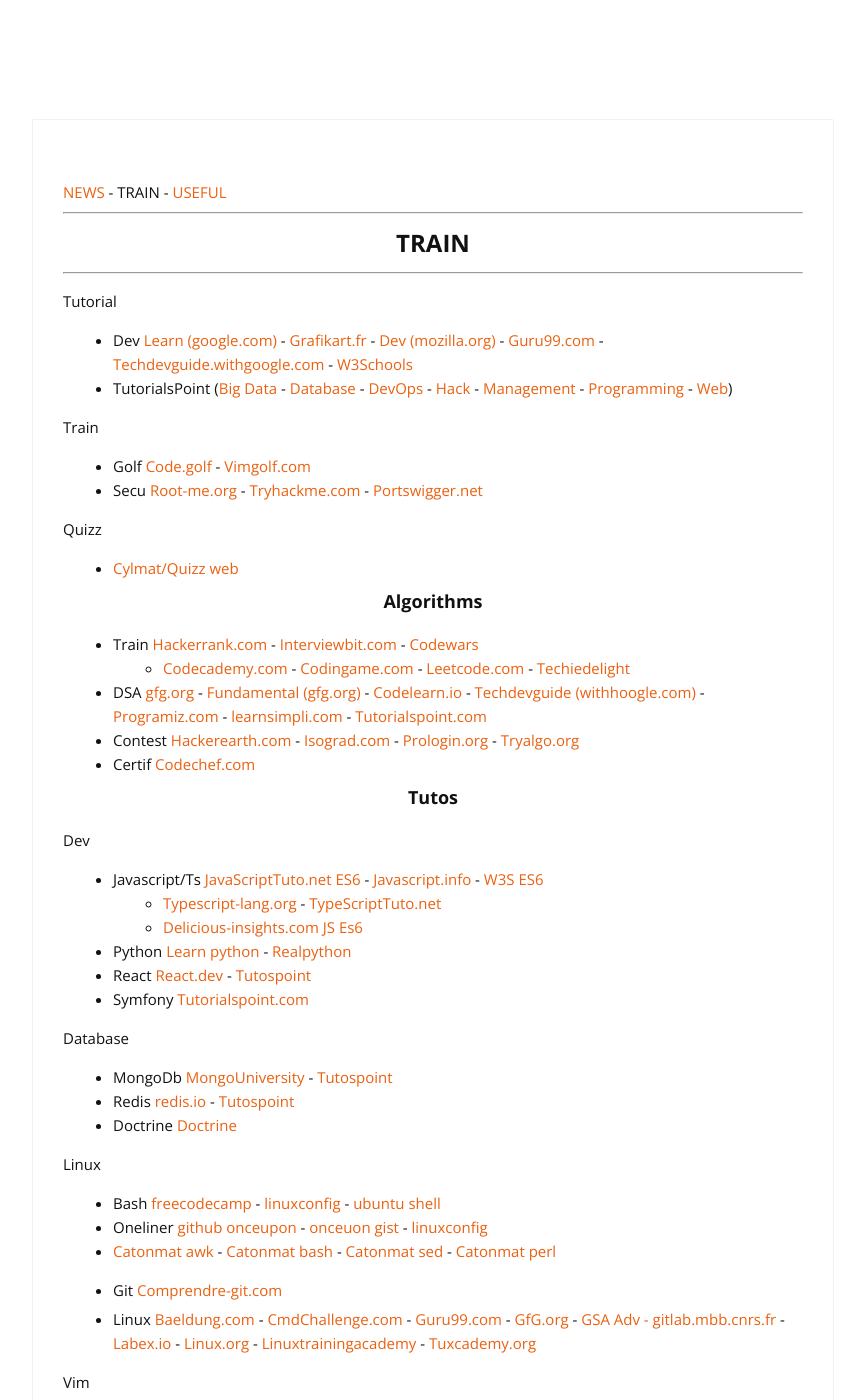
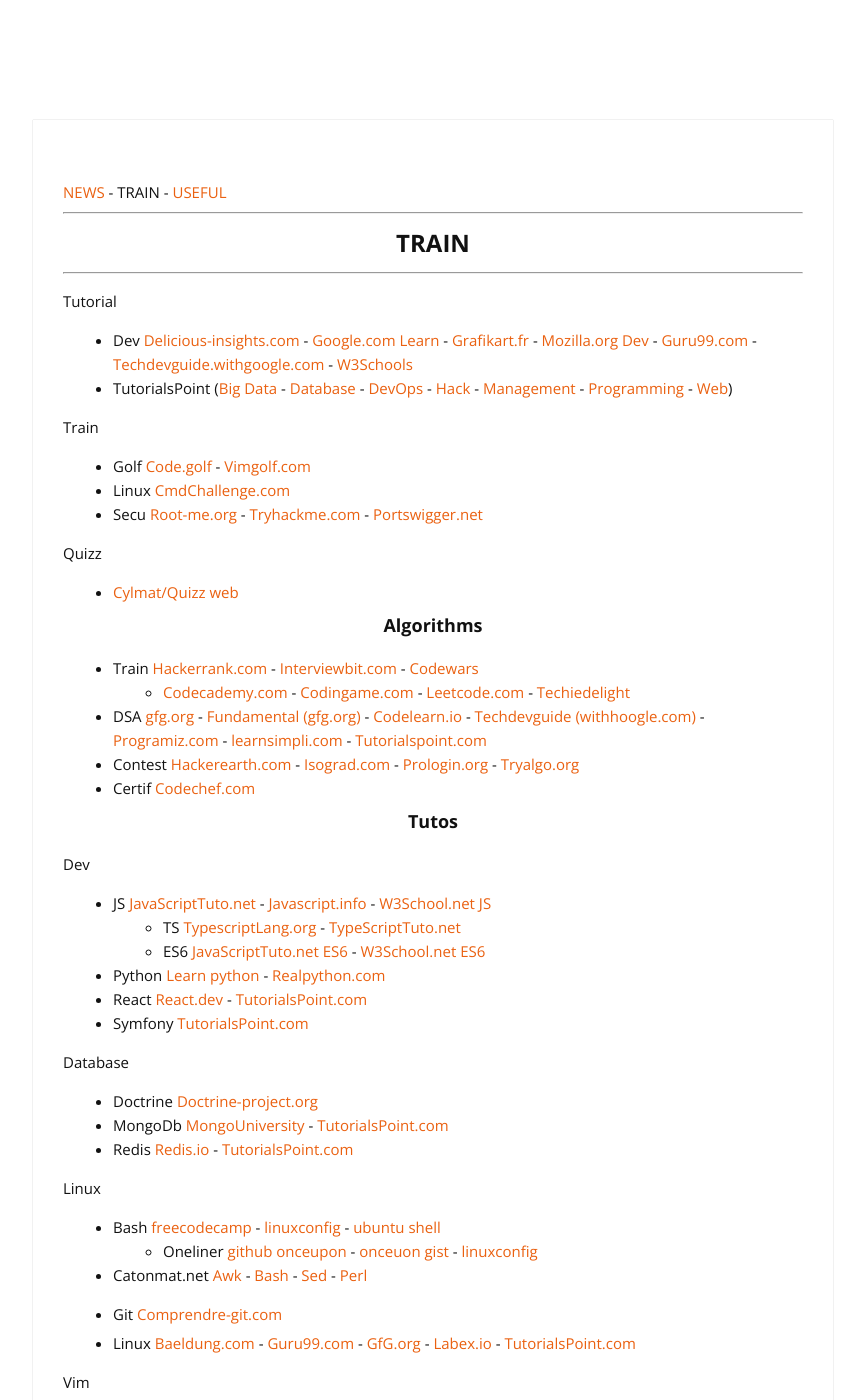
Before and after one commit to cylmat/cylmat.github.io, a Jekyll site: the page built from _pages/train.md, in a window 1280 px wide and 1400 px high. Shown: the whole window, without its empty margins (207-1072 px from the left). Built offline with Jekyll 4.4.1, drawn with Linux system fonts in a browser that asks for light colours; nearby versions of some CDN libraries.

Commit message:
Update train.md

```diff
--- a/_pages/train.md
+++ b/_pages/train.md
@@ -11,11 +11,12 @@
 ---
 
 Tutorial
-* Dev [Learn (google.com)](https://developers.google.com/learn) - [Grafikart.fr](https://grafikart.fr/tutoriels) - [Dev (mozilla.org)](https://developer.mozilla.org/fr/docs/Learn_web_development) - [Guru99.com](https://www.guru99.com) - [Techdevguide.withgoogle.com](https://techdevguide.withgoogle.com) - [W3Schools](https://www.w3schools.com)
+* Dev [Delicious-insights.com](https://delicious-insights.com/fr/articles-et-tutos) - [Google.com Learn](https://developers.google.com/learn) - [Grafikart.fr](https://grafikart.fr/tutoriels) - [Mozilla.org Dev](https://developer.mozilla.org/fr/docs/Learn_web_development) - [Guru99.com](https://www.guru99.com) - [Techdevguide.withgoogle.com](https://techdevguide.withgoogle.com) - [W3Schools](https://www.w3schools.com)
 * TutorialsPoint ([Big Data](https://www.tutorialspoint.com/big_data_tutorials.htm) - [Database](https://www.tutorialspoint.com/database_tutorials.htm) - [DevOps](https://www.tutorialspoint.com/devops_tutorials.htm) - [Hack](https://www.tutorialspoint.com/ethical_hacking) - [Management](https://www.tutorialspoint.com/management_tutorials.htm) - [Programming](https://www.tutorialspoint.com/computer_programming_tutorials.htm) - [Web](https://www.tutorialspoint.com/web_development_tutorials.htm))
 
 Train
 * Golf [Code.golf](https://code.golf) - [Vimgolf.com](https://www.vimgolf.com)
+* Linux [CmdChallenge.com](https://cmdchallenge.com)
 * Secu [Root-me.org](https://www.root-me.org) - [Tryhackme.com](https://tryhackme.com) - [Portswigger.net](https://portswigger.net/web-security)
 
 Quizz
@@ -33,25 +34,25 @@
 ### <center>Tutos</center>
 
 Dev
-* Javascript/Ts [JavaScriptTuto.net ES6](https://www.javascripttutorial.net/es6) - [Javascript.info](https://fr.javascript.info) - [W3S ES6](https://www.w3schools.com/js/js_es6.asp)
-  + [Typescript-lang.org](https://www.typescriptlang.org/docs/handbook/typescript-from-scratch.html) - [TypeScriptTuto.net](https://www.typescripttutorial.net)
-  + [Delicious-insights.com JS Es6](https://delicious-insights.com/fr/articles-et-tutos)
-* Python [Learn python](https://www.learnpython.org) - [Realpython](https://realpython.com)
-* React [React.dev](https://react.dev/learn) - [Tutospoint](https://www.tutorialspoint.com/reactjs/reactjs_installation.htm)
-* Symfony [Tutorialspoint.com](https://www.tutorialspoint.com/symfony/index.htm)
+* JS [JavaScriptTuto.net](https://www.javascripttutorial.net) - [Javascript.info](https://fr.javascript.info) - [W3School.net JS](https://www.w3schools.com/js)
+  + TS [TypescriptLang.org](https://www.typescriptlang.org/docs/handbook/typescript-from-scratch.html) - [TypeScriptTuto.net](https://www.typescripttutorial.net)
+  + ES6 [JavaScriptTuto.net ES6](https://www.javascripttutorial.net/es6) - [W3School.net ES6](https://www.w3schools.com/js/js_es6.asp)
+* Python [Learn python](https://www.learnpython.org) - [Realpython.com](https://realpython.com)
+* React [React.dev](https://react.dev/learn) - [TutorialsPoint.com](https://www.tutorialspoint.com/reactjs/reactjs_installation.htm)
+* Symfony [TutorialsPoint.com](https://www.tutorialspoint.com/symfony/index.htm)
 
 Database
-* MongoDb [MongoUniversity](https://learn.mongodb.com) - [Tutospoint](https://www.tutorialspoint.com/mongodb)
-* Redis [redis.io](https://redis.io/learn) - [Tutospoint](https://www.tutorialspoint.com/redis)
-* Doctrine [Doctrine](https://www.doctrine-project.org)
+* Doctrine [Doctrine-project.org](https://www.doctrine-project.org)
+* MongoDb [MongoUniversity](https://learn.mongodb.com) - [TutorialsPoint.com](https://www.tutorialspoint.com/mongodb)
+* Redis [Redis.io](https://redis.io/learn) - [TutorialsPoint.com](https://www.tutorialspoint.com/redis)
 
 Linux
 + Bash [freecodecamp](https://www.freecodecamp.org/news/bash-scripting-tutorial-linux-shell-script-and-command-line-for-beginners/) - [linuxconfig](https://linuxconfig.org/bash-scripting-tutorial) - [ubuntu shell](https://doc.ubuntu-fr.org/tutoriel/script_shell)
-+ Oneliner [github onceupon](https://github.com/onceupon/Bash-Oneliner) - [onceuon gist](https://gist.github.com/onceupon/b225f26c4cbc6eb4c41c3a4f09ba9ed7) - [linuxconfig](https://linuxconfig.org/linux-complex-bash-one-liner-examples)
-- [Catonmat awk](https://catonmat.net/awk-one-liners-explained-part-one) - [Catonmat bash](https://catonmat.net/bash-one-liners-explained-part-one) - [Catonmat sed](https://catonmat.net/sed-one-liners-explained-part-one) - [Catonmat perl](https://catonmat.net/perl-one-liners-explained-part-one)
-- Git [Comprendre-git.com](https://comprendre-git.com)
+  + Oneliner [github onceupon](https://github.com/onceupon/Bash-Oneliner) - [onceuon gist](https://gist.github.com/onceupon/b225f26c4cbc6eb4c41c3a4f09ba9ed7) - [linuxconfig](https://linuxconfig.org/linux-complex-bash-one-liner-examples)
++ Catonmat.net [Awk](https://catonmat.net/awk-one-liners-explained-part-one) - [Bash](https://catonmat.net/bash-one-liners-explained-part-one) - [Sed](https://catonmat.net/sed-one-liners-explained-part-one) - [Perl](https://catonmat.net/perl-one-liners-explained-part-one)
++ Git [Comprendre-git.com](https://comprendre-git.com)
 
-+ Linux [Baeldung.com](https://www.baeldung.com/linux) - [CmdChallenge.com](https://cmdchallenge.com) - [Guru99.com](https://www.guru99.com/fr/unix-linux-tutorial.html) - [GfG.org](https://www.geeksforgeeks.org/linux-tutorial) - [GSA Adv - gitlab.mbb.cnrs.fr](https://gitlab.mbb.cnrs.fr/f/site/form1/ttext) -[Labex.io](https://labex.io/skilltrees/linux) - [Linux.org](https://www.linux.org/forums/#linux-tutorials.122) -  [Linuxtrainingacademy](https://www.linuxtrainingacademy.com) - [Tuxcademy.org](https://www.tuxcademy.org/product/grd2)
++ Linux [Baeldung.com](https://www.baeldung.com/linux) - [Guru99.com](https://www.guru99.com/fr/unix-linux-tutorial.html) - [GfG.org](https://www.geeksforgeeks.org/linux-tutorial) - [Labex.io](https://labex.io/skilltrees/linux) - [TutorialsPoint.com](https://www.tutorialspoint.com/unix/index.htm)
 
 Vim
 + Vim [LearnByExemple github.com](https://learnbyexample.github.io/vim_reference) - [LearnVim irian.to](https://learnvim.irian.to) - [VimValley.com speed](https://vimvalley.com/vim-movement-speed-challenge) - [Vimcasts.org](http://vimcasts.org)
```
